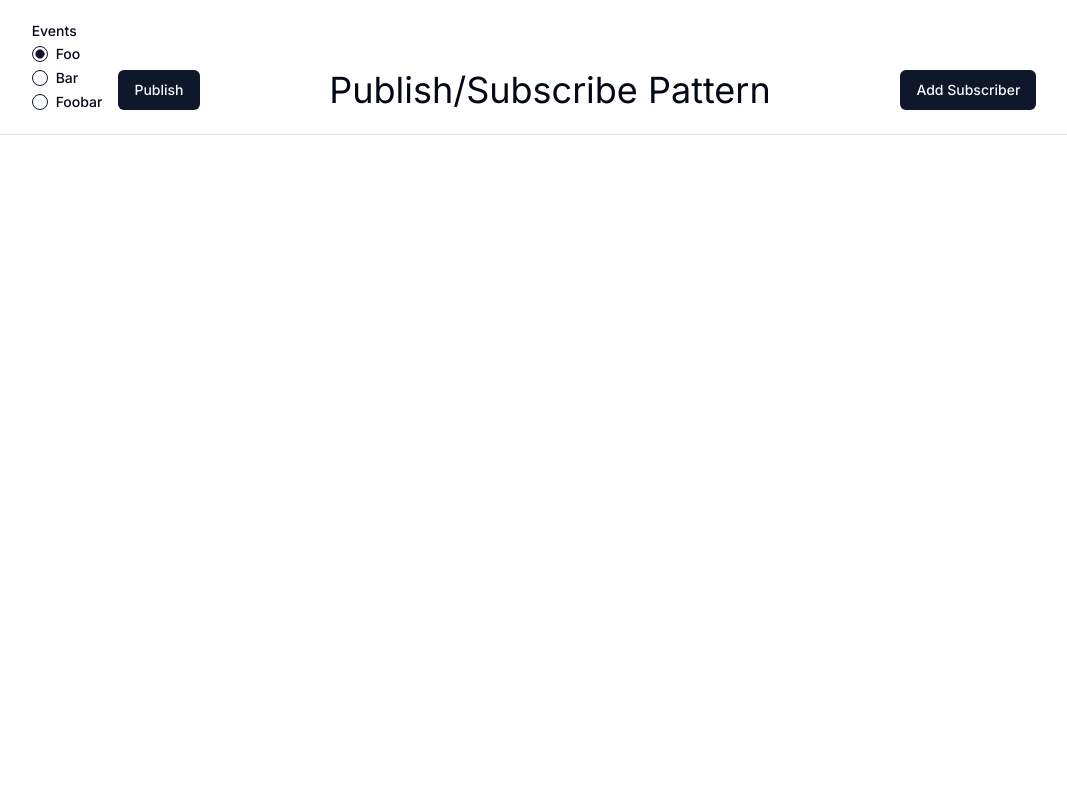
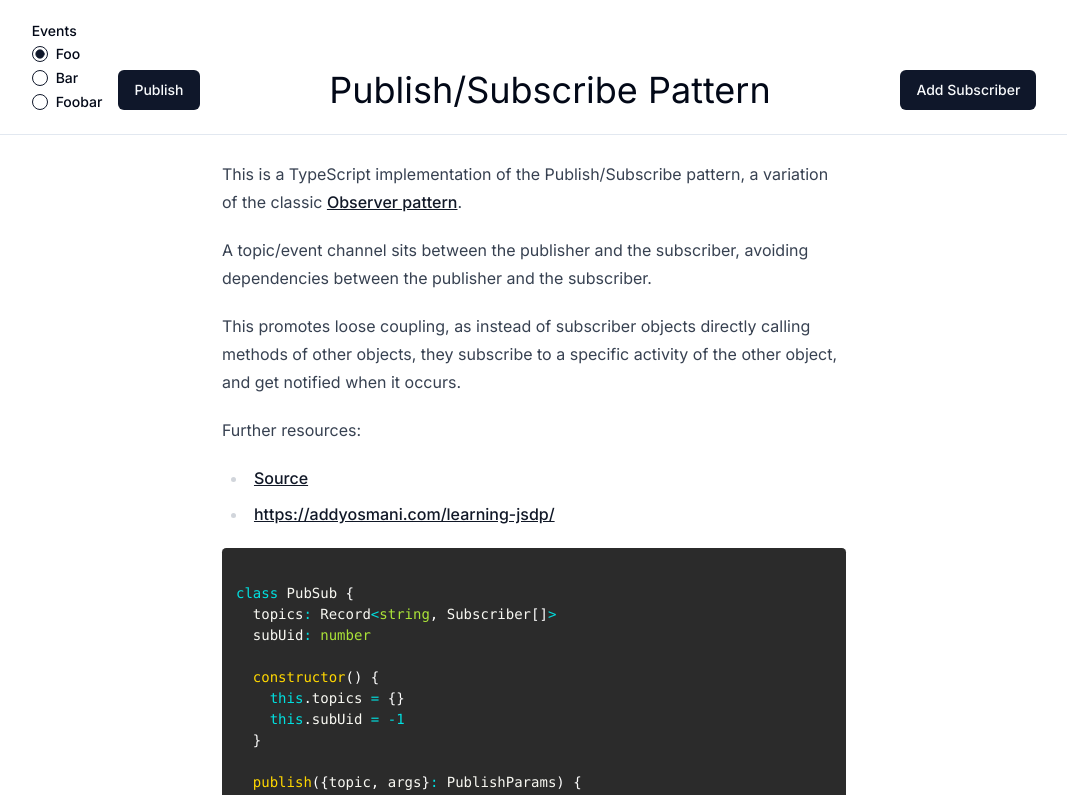
Before and after one commit to james-langridge/design-patterns, a Next.js app: page /pub-sub in a window 1280 px wide. Shown: the top 795 px of the page, without its empty margins (106-1173 px from the left). Built offline with nearby package versions, Linux system fonts and the light colour scheme.

Commit message:
Add explanation to pub-sub page

```diff
--- /dev/null
+++ b/app/pub-sub/about.tsx
@@ -0,0 +1,99 @@
+import {Prism as SyntaxHighlighter} from 'react-syntax-highlighter'
+import {a11yDark} from 'react-syntax-highlighter/dist/esm/styles/prism'
+
+export default function About() {
+  return (
+    <div className="prose sm:mt-36 mt-40 p-4 mx-auto max-w-prose">
+      <p>
+        This is a TypeScript implementation of the Publish/Subscribe pattern, a
+        variation of the classic{' '}
+        <a href="https://www.patterns.dev/vanilla/observer-pattern">
+          Observer pattern
+        </a>
+        .
+      </p>
+      <p>
+        A topic/event channel sits between the publisher and the subscriber,
+        avoiding dependencies between the publisher and the subscriber.
+      </p>
+      <p>
+        This promotes loose coupling, as instead of subscriber objects directly
+        calling methods of other objects, they subscribe to a specific activity
+        of the other object, and get notified when it occurs.
+      </p>
+      <p>Further resources:</p>
+      <ul>
+        <li>
+          <a href="https://github.com/james-langridge/design-patterns/tree/main/app/pub-sub">
+            Source
+          </a>
+        </li>
+        <li>
+          <a href="https://addyosmani.com/learning-jsdp/">
+            https://addyosmani.com/learning-jsdp/
+          </a>
+        </li>
+      </ul>
+      <SyntaxHighlighter language="typescript" style={a11yDark}>
+        {codeString}
+      </SyntaxHighlighter>
+    </div>
+  )
+}
+
+const codeString = `
+class PubSub {
+  topics: Record<string, Subscriber[]>
+  subUid: number
+
+  constructor() {
+    this.topics = {}
+    this.subUid = -1
+  }
+
+  publish({topic, args}: PublishParams) {
+    if (!this.topics[topic]) {
+      return false
+    }
+
+    const subscribers = this.topics[topic]
+    let len = subscribers ? subscribers.length : 0
+
+    while (len--) {
+      subscribers[len].func(topic, args)
+    }
+
+    return this
+  }
+
+  subscribe(topic: Topic, func: EventCallback) {
+    if (!this.topics[topic]) {
+      this.topics[topic] = []
+    }
+
+    const token = (++this.subUid).toString()
+    this.topics[topic].push({
+      token,
+      func,
+    })
+
+    return token
+  }
+
+  unsubscribe(token: string) {
+    for (const m in this.topics) {
+      if (this.topics[m]) {
+        for (let i = 0, j = this.topics[m].length; i < j; i++) {
+          if (this.topics[m][i].token === token) {
+            this.topics[m].splice(i, 1)
+
+            return token
+          }
+        }
+      }
+    }
+
+    return this
+  }
+}
+`
--- a/app/pub-sub/page.tsx
+++ b/app/pub-sub/page.tsx
@@ -2,98 +2,47 @@
 
 import {useState} from 'react'
 import {v4 as uuidv4} from 'uuid'
-import {z} from 'zod'
 
-import {PublishParams, pubsub, Topic} from '@/app/pub-sub/pubsub'
-import {SubscriberCard} from '@/app/pub-sub/subscriber-card'
+import About from '@/app/pub-sub/about'
+import Publisher from '@/app/pub-sub/publisher'
+import {PublishParams, Topic} from '@/app/pub-sub/pubsub'
+import Subscribers from '@/app/pub-sub/subscribers'
+import TopicRadioGroup from '@/app/pub-sub/topic-radio-group'
 import {Button} from '@/components/ui/button'
-import {Label} from '@/components/ui/label'
-import {RadioGroup, RadioGroupItem} from '@/components/ui/radio-group'
 
 export type Subscriber = {
   id: string
 }
 
-const topicSchema = z.nativeEnum(Topic)
-
-const topicMap = new Map<Topic, PublishParams>([
-  [Topic.Foo, {topic: Topic.Foo, args: 'bar'}],
-  [Topic.Bar, {topic: Topic.Bar, args: true}],
-  [Topic.Foobar, {topic: Topic.Foobar, args: 123}],
-])
-
 export default function Page() {
   const [subscribers, setSubscribers] = useState<Subscriber[]>([])
-  const [event, setEvent] = useState<PublishParams>({
+  const [topic, setTopic] = useState<PublishParams>({
     topic: Topic.Foo,
     args: 'bar',
   })
-
-  const handleValueChange = (value: string) => {
-    const parsed = topicSchema.safeParse(value)
-    if (parsed.success) {
-      const params = topicMap.get(parsed.data)
-
-      if (params) {
-        setEvent(params)
-      }
-    } else {
-      console.error('Invalid topic selected')
-    }
-  }
 
   return (
     <div>
       <header className="fixed top-0 left-0 right-0 flex flex-row border-b justify-evenly items-end p-6 flex-wrap space-x-4 space-y-4 sm:space-y-0 bg-white">
         <div className="flex items-end space-x-4">
-          <div className="flex flex-col space-y-2">
-            <Label htmlFor="rg">Events</Label>
-            <RadioGroup
-              id="rg"
-              defaultValue={Topic.Foo}
-              onValueChange={handleValueChange}
-            >
-              <div className="flex items-center space-x-2 capitalize">
-                <RadioGroupItem value={Topic.Foo} id="r1" />
-                <Label htmlFor="r1">{Topic.Foo}</Label>
-              </div>
-              <div className="flex items-center space-x-2 capitalize">
-                <RadioGroupItem value={Topic.Bar} id="r2" />
-                <Label htmlFor="r2">{Topic.Bar}</Label>
-              </div>
-              <div className="flex items-center space-x-2 capitalize">
-                <RadioGroupItem value={Topic.Foobar} id="r3" />
-                <Label htmlFor="r3">{Topic.Foobar}</Label>
-              </div>
-            </RadioGroup>
-          </div>
-          <Button
-            onClick={() => {
-              if (event) pubsub.publish(event)
-            }}
-          >
-            Publish
-          </Button>
+          <TopicRadioGroup setTopic={setTopic} />
+          <Publisher topic={topic} />
         </div>
-
         <h1 className="hidden sm:block text-4xl">Publish/Subscribe Pattern</h1>
-
         <Button
           onClick={() => setSubscribers(prev => [...prev, {id: uuidv4()}])}
         >
           Add Subscriber
         </Button>
       </header>
-
-      <div className="flex flex-wrap justify-center items-center h-full gap-10 p-4 sm:mt-36 mt-40">
-        {subscribers.map(subscriber => (
-          <SubscriberCard
-            key={subscriber.id}
-            subscriber={subscriber}
-            setSubscribers={setSubscribers}
-          />
-        ))}
-      </div>
+      {subscribers.length ? (
+        <Subscribers
+          subscribers={subscribers}
+          setSubscribers={setSubscribers}
+        />
+      ) : (
+        <About />
+      )}
     </div>
   )
 }
--- /dev/null
+++ b/app/pub-sub/publisher.tsx
@@ -0,0 +1,14 @@
+import {PublishParams, pubsub} from '@/app/pub-sub/pubsub'
+import {Button} from '@/components/ui/button'
+
+export default function Publisher({topic}: {topic: PublishParams}) {
+  return (
+    <Button
+      onClick={() => {
+        if (topic) pubsub.publish(topic)
+      }}
+    >
+      Publish
+    </Button>
+  )
+}
--- /dev/null
+++ b/app/pub-sub/subscribers.tsx
@@ -0,0 +1,24 @@
+import {Dispatch, SetStateAction} from 'react'
+
+import {Subscriber} from '@/app/pub-sub/page'
+import {SubscriberCard} from '@/app/pub-sub/subscriber-card'
+
+export default function Subscribers({
+  subscribers,
+  setSubscribers,
+}: {
+  subscribers: Subscriber[]
+  setSubscribers: Dispatch<SetStateAction<Subscriber[]>>
+}) {
+  return (
+    <div className="flex flex-wrap justify-center items-start h-full gap-10 p-4 sm:mt-36 mt-40">
+      {subscribers.map(subscriber => (
+        <SubscriberCard
+          key={subscriber.id}
+          subscriber={subscriber}
+          setSubscribers={setSubscribers}
+        />
+      ))}
+    </div>
+  )
+}
--- /dev/null
+++ b/app/pub-sub/topic-radio-group.tsx
@@ -0,0 +1,57 @@
+import {Dispatch, SetStateAction} from 'react'
+import {z} from 'zod'
+
+import {PublishParams, Topic} from '@/app/pub-sub/pubsub'
+import {Label} from '@/components/ui/label'
+import {RadioGroup, RadioGroupItem} from '@/components/ui/radio-group'
+
+const topicSchema = z.nativeEnum(Topic)
+
+const topicMap = new Map<Topic, PublishParams>([
+  [Topic.Foo, {topic: Topic.Foo, args: 'bar'}],
+  [Topic.Bar, {topic: Topic.Bar, args: true}],
+  [Topic.Foobar, {topic: Topic.Foobar, args: 123}],
+])
+
+export default function TopicRadioGroup({
+  setTopic,
+}: {
+  setTopic: Dispatch<SetStateAction<PublishParams>>
+}) {
+  const handleValueChange = (value: string) => {
+    const parsed = topicSchema.safeParse(value)
+    if (parsed.success) {
+      const params = topicMap.get(parsed.data)
+
+      if (params) {
+        setTopic(params)
+      }
+    } else {
+      console.error('Invalid topic selected')
+    }
+  }
+
+  return (
+    <div className="flex flex-col space-y-2">
+      <Label htmlFor="rg">Events</Label>
+      <RadioGroup
+        id="rg"
+        defaultValue={Topic.Foo}
+        onValueChange={handleValueChange}
+      >
+        <div className="flex items-center space-x-2 capitalize">
+          <RadioGroupItem value={Topic.Foo} id="r1" />
+          <Label htmlFor="r1">{Topic.Foo}</Label>
+        </div>
+        <div className="flex items-center space-x-2 capitalize">
+          <RadioGroupItem value={Topic.Bar} id="r2" />
+          <Label htmlFor="r2">{Topic.Bar}</Label>
+        </div>
+        <div className="flex items-center space-x-2 capitalize">
+          <RadioGroupItem value={Topic.Foobar} id="r3" />
+          <Label htmlFor="r3">{Topic.Foobar}</Label>
+        </div>
+      </RadioGroup>
+    </div>
+  )
+}
--- a/package.json
+++ b/package.json
@@ -22,15 +22,18 @@
     "next": "14.0.4",
     "react": "^18",
     "react-dom": "^18",
+    "react-syntax-highlighter": "^15.5.0",
     "tailwind-merge": "^2.1.0",
     "tailwindcss-animate": "^1.0.7",
     "uuid": "^9.0.1",
     "zod": "^3.22.4"
   },
   "devDependencies": {
+    "@tailwindcss/typography": "^0.5.10",
     "@types/node": "^20",
     "@types/react": "^18",
     "@types/react-dom": "^18",
+    "@types/react-syntax-highlighter": "^15.5.11",
     "@types/uuid": "^9.0.7",
     "@typescript-eslint/eslint-plugin": "^6.14.0",
     "autoprefixer": "^10.0.1",
```
Also changed, not shown: tailwind.config.ts (+35 -35 lines), 1 other file (tests, documents, lock files or other folders).
